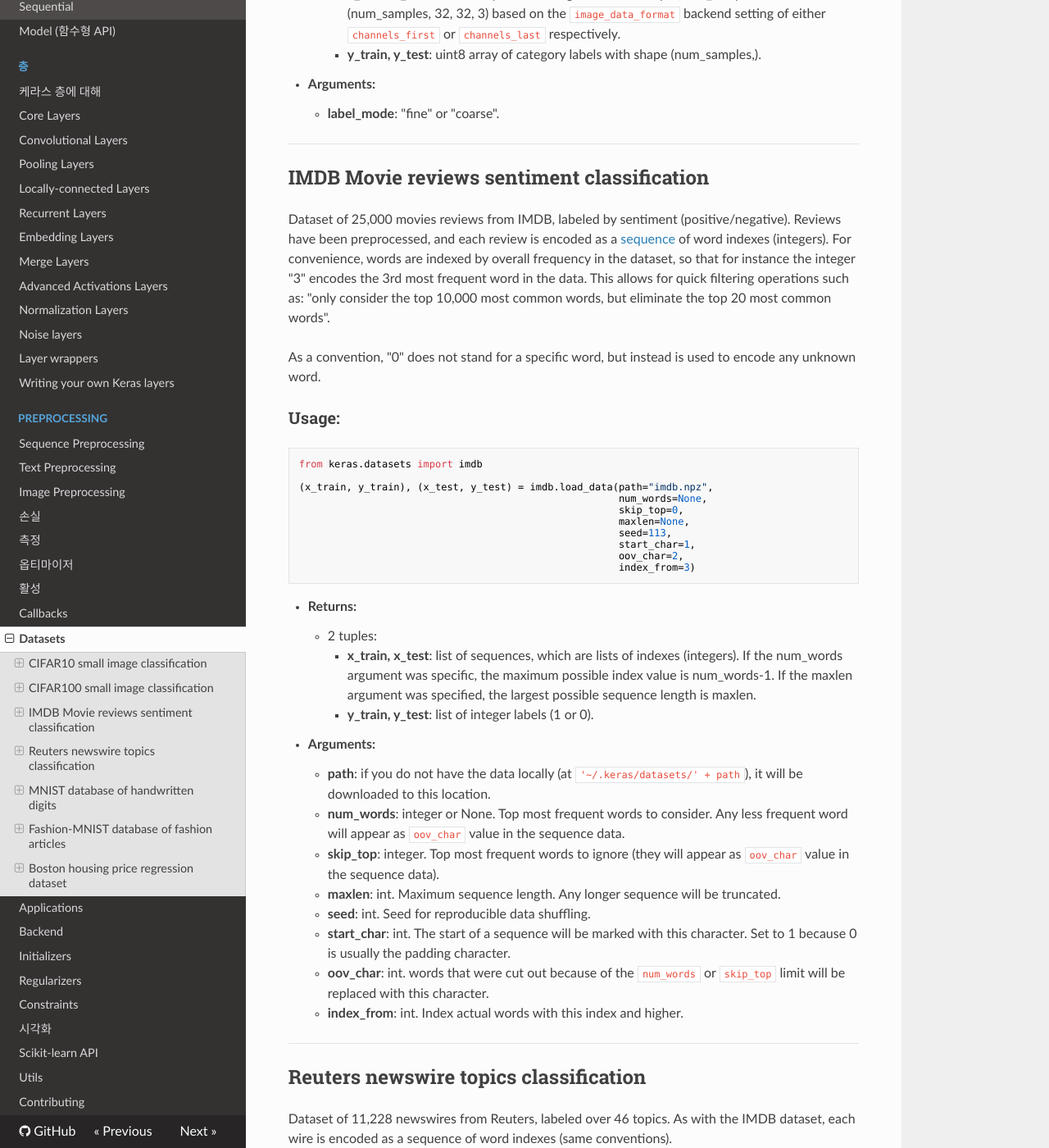
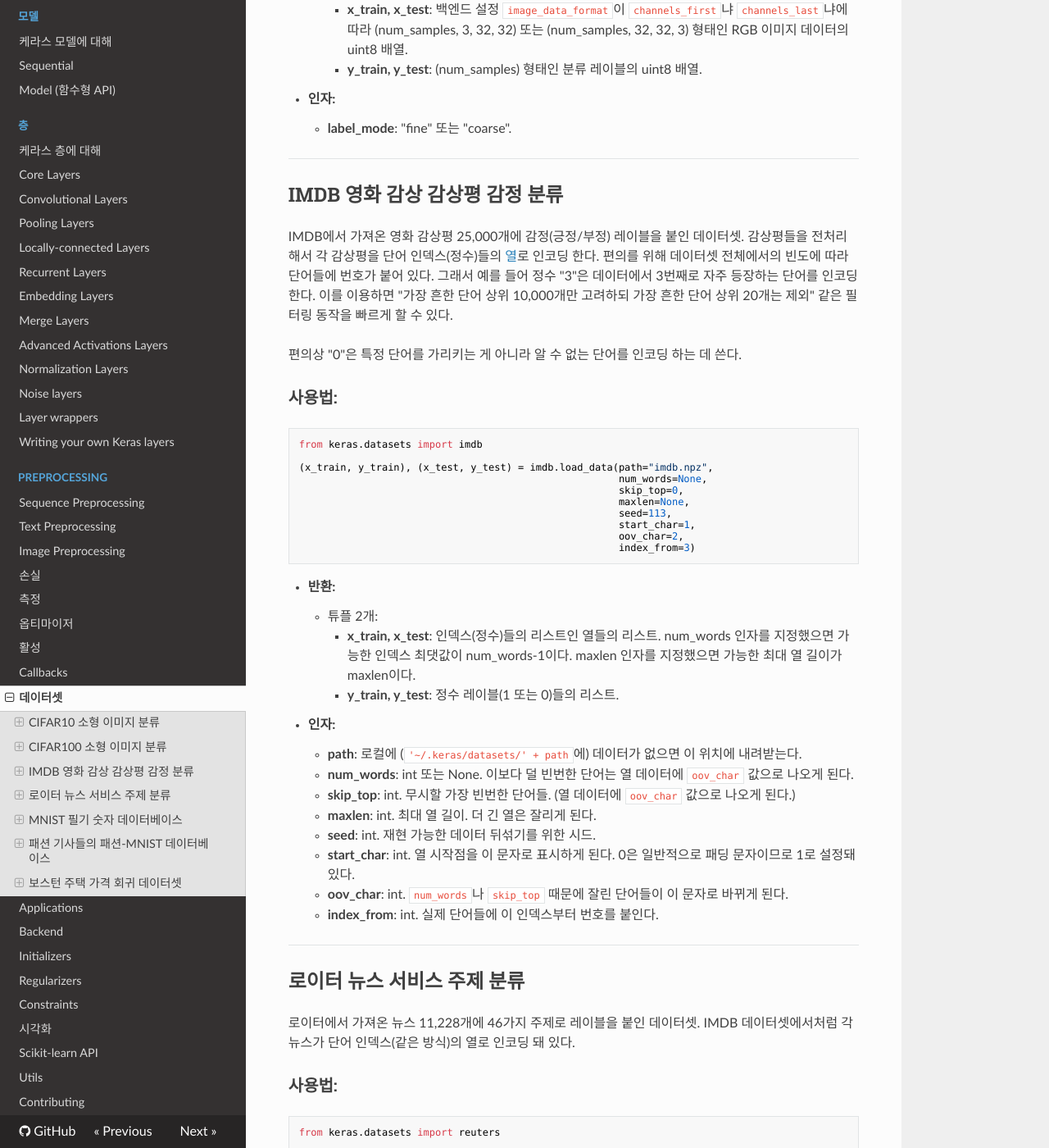
Before and after one commit to wariua/keras-docs-ko, an MkDocs documentation site: the page built from sources/datasets.md, in a window 1280 px wide and 1400 px high, scrolled down 970 px. Shown: the whole window at 82% size. Built offline with MkDocs 1.6.1, drawn with Linux system fonts in a browser that asks for light colours; nearby versions of some CDN libraries; old or Windows-style settings are respelled for this version of MkDocs; some of the changed text lies outside the part shown.

Commit message:
translated datasets.md

````diff
--- a/mkdocs.yml
+++ b/mkdocs.yml
@@ -43,7 +43,7 @@ pages:
 - 옵티마이저: optimizers.md
 - 활성: activations.md
 - Callbacks: callbacks.md
-- Datasets: datasets.md
+- 데이터셋: datasets.md
 - Applications: applications.md
 - Backend: backend.md
 - Initializers: initializers.md
--- a/sources/datasets.md
+++ b/sources/datasets.md
@@ -1,10 +1,10 @@
-# Datasets
+# 데이터셋
 
-## CIFAR10 small image classification
+## CIFAR10 소형 이미지 분류
 
-Dataset of 50,000 32x32 color training images, labeled over 10 categories, and 10,000 test images.
+10가지 분류로 레이블이 붙은 32x32 컬러 훈련 이미지 50,000개, 그리고 테스트 이미지 10,000개로 된 데이터셋.
 
-### Usage:
+### 사용법:
 
 ```python
 from keras.datasets import cifar10
@@ -12,19 +12,19 @@ from keras.datasets import cifar10
 (x_train, y_train), (x_test, y_test) = cifar10.load_data()
 ```
 
-- __Returns:__
-    - 2 tuples:
-        - __x_train, x_test__: uint8 array of RGB image data with shape (num_samples, 3, 32, 32) or (num_samples, 32, 32, 3) based on the `image_data_format` backend setting of either `channels_first` or `channels_last` respectively.
-        - __y_train, y_test__: uint8 array of category labels (integers in range 0-9) with shape (num_samples,).
+- __반환:__
+    - 튜플 2개:
+        - __x_train, x_test__: 백엔드 설정 `image_data_format`이 `channels_first`냐 `channels_last`냐에 따라 (num_samples, 3, 32, 32) 또는 (num_samples, 32, 32, 3) 형태인 RGB 이미지 데이터의 uint8 배열.
+        - __y_train, y_test__: (num_samples) 형태인 분류 레이블(0-9 범위의 정수)의 uint8 배열.
 
 
 ---
 
-## CIFAR100 small image classification
+## CIFAR100 소형 이미지 분류
 
-Dataset of 50,000 32x32 color training images, labeled over 100 categories, and 10,000 test images.
+100가지 분류로 레이블이 붙은 32x32 컬러 훈련 이미지 50,000개, 그리고 테스트 이미지 10,000개로 된 데이터셋.
 
-### Usage:
+### 사용법:
 
 ```python
 from keras.datasets import cifar100
@@ -32,25 +32,25 @@ from keras.datasets import cifar100
 (x_train, y_train), (x_test, y_test) = cifar100.load_data(label_mode='fine')
 ```
 
-- __Returns:__
-    - 2 tuples:
-        - __x_train, x_test__: uint8 array of RGB image data with shape (num_samples, 3, 32, 32) or (num_samples, 32, 32, 3) based on the `image_data_format` backend setting of either `channels_first` or `channels_last` respectively.
-        - __y_train, y_test__: uint8 array of category labels with shape (num_samples,).
+- __반환:__
+    - 튜플 2개:
+        - __x_train, x_test__: 백엔드 설정 `image_data_format`이 `channels_first`냐 `channels_last`냐에 따라 (num_samples, 3, 32, 32) 또는 (num_samples, 32, 32, 3) 형태인 RGB 이미지 데이터의 uint8 배열.
+        - __y_train, y_test__: (num_samples) 형태인 분류 레이블의 uint8 배열.
 
-- __Arguments:__
+- __인자:__
 
-    - __label_mode__: "fine" or "coarse".
+    - __label_mode__: "fine" 또는 "coarse".
 
 
 ---
 
-## IMDB Movie reviews sentiment classification
+## IMDB 영화 감상 감상평 감정 분류
 
-Dataset of 25,000 movies reviews from IMDB, labeled by sentiment (positive/negative). Reviews have been preprocessed, and each review is encoded as a [sequence](preprocessing/sequence.md) of word indexes (integers). For convenience, words are indexed by overall frequency in the dataset, so that for instance the integer "3" encodes the 3rd most frequent word in the data. This allows for quick filtering operations such as: "only consider the top 10,000 most common words, but eliminate the top 20 most common words".
+IMDB에서 가져온 영화 감상평 25,000개에 감정(긍정/부정) 레이블을 붙인 데이터셋. 감상평들을 전처리해서 각 감상평을 단어 인덱스(정수)들의 [열](preprocessing/sequence.md)로 인코딩 한다. 편의를 위해 데이터셋 전체에서의 빈도에 따라 단어들에 번호가 붙어 있다. 그래서 예를 들어 정수 "3"은 데이터에서 3번째로 자주 등장하는 단어를 인코딩 한다. 이를 이용하면 "가장 흔한 단어 상위 10,000개만 고려하되 가장 흔한 단어 상위 20개는 제외" 같은 필터링 동작을 빠르게 할 수 있다.
 
-As a convention, "0" does not stand for a specific word, but instead is used to encode any unknown word.
+편의상 "0"은 특정 단어를 가리키는 게 아니라 알 수 없는 단어를 인코딩 하는 데 쓴다.
 
-### Usage:
+### 사용법:
 
 ```python
 from keras.datasets import imdb
@@ -64,32 +64,32 @@ from keras.datasets import imdb
                                                       oov_char=2,
                                                       index_from=3)
 ```
-- __Returns:__
-    - 2 tuples:
-        - __x_train, x_test__: list of sequences, which are lists of indexes (integers). If the num_words argument was specific, the maximum possible index value is num_words-1. If the maxlen argument was specified, the largest possible sequence length is maxlen.
-        - __y_train, y_test__: list of integer labels (1 or 0).
+- __반환:__
+    - 튜플 2개:
+        - __x_train, x_test__: 인덱스(정수)들의 리스트인 열들의 리스트. num_words 인자를 지정했으면 가능한 인덱스 최댓값이 num_words-1이다. maxlen 인자를 지정했으면 가능한 최대 열 길이가 maxlen이다.
+        - __y_train, y_test__: 정수 레이블(1 또는 0)들의 리스트.
 
-- __Arguments:__
+- __인자:__
 
-    - __path__: if you do not have the data locally (at `'~/.keras/datasets/' + path`), it will be downloaded to this location.
-    - __num_words__: integer or None. Top most frequent words to consider. Any less frequent word will appear as `oov_char` value in the sequence data.
-    - __skip_top__: integer. Top most frequent words to ignore (they will appear as `oov_char` value in the sequence data).
-    - __maxlen__: int. Maximum sequence length. Any longer sequence will be truncated.
-    - __seed__: int. Seed for reproducible data shuffling.
-    - __start_char__: int. The start of a sequence will be marked with this character.
-        Set to 1 because 0 is usually the padding character.
-    - __oov_char__: int. words that were cut out because of the `num_words`
-        or `skip_top` limit will be replaced with this character.
-    - __index_from__: int. Index actual words with this index and higher.
+    - __path__: 로컬에 (`'~/.keras/datasets/' + path`에) 데이터가 없으면 이 위치에 내려받는다.
+    - __num_words__: int 또는 None. 이보다 덜 빈번한 단어는 열 데이터에 `oov_char` 값으로 나오게 된다.
+    - __skip_top__: int. 무시할 가장 빈번한 단어들. (열 데이터에 `oov_char` 값으로 나오게 된다.)
+    - __maxlen__: int. 최대 열 길이. 더 긴 열은 잘리게 된다.
+    - __seed__: int. 재현 가능한 데이터 뒤섞기를 위한 시드.
+    - __start_char__: int. 열 시작점을 이 문자로 표시하게 된다.
+        0은 일반적으로 패딩 문자이므로 1로 설정돼 있다.
+    - __oov_char__: int. `num_words`나 `skip_top` 때문에 잘린
+        단어들이 이 문자로 바뀌게 된다.
+    - __index_from__: int. 실제 단어들에 이 인덱스부터 번호를 붙인다.
 
 
 ---
 
-## Reuters newswire topics classification
+## 로이터 뉴스 서비스 주제 분류
 
-Dataset of 11,228 newswires from Reuters, labeled over 46 topics. As with the IMDB dataset, each wire is encoded as a sequence of word indexes (same conventions).
+로이터에서 가져온 뉴스 11,228개에 46가지 주제로 레이블을 붙인 데이터셋. IMDB 데이터셋에서처럼 각 뉴스가 단어 인덱스(같은 방식)의 열로 인코딩 돼 있다.
 
-### Usage:
+### 사용법:
 
 ```python
 from keras.datasets import reuters
@@ -105,30 +105,30 @@ from keras.datasets import reuters
                                                          index_from=3)
 ```
 
-The specifications are the same as that of the IMDB dataset, with the addition of:
+IMDB 데이터셋과 내용이 같되 추가로 다음 인자가 있다.
 
-- __test_split__: float. Fraction of the dataset to be used as test data.
+- __test_split__: float. 데이터셋에서 테스트 데이터로 쓸 부분의 비율.
 
-This dataset also makes available the word index used for encoding the sequences:
+이 데이터셋에서는 열 인코딩에 쓰인 단어 인덱스를 얻을 수도 있다.
 
 ```python
 word_index = reuters.get_word_index(path="reuters_word_index.json")
 ```
 
-- __Returns:__ A dictionary where key are words (str) and values are indexes (integer). eg. `word_index["giraffe"]` might return `1234`.
+- __반환:__ 키가 단어(str)이고 값이 인덱스(int)인 딕셔너리. 가령 `word_index["giraffe"]`가 `1234`를 반환할 수 있을 것이다.
 
-- __Arguments:__
+- __인자:__
 
-    - __path__: if you do not have the index file locally (at `'~/.keras/datasets/' + path`), it will be downloaded to this location.
+    - __path__: 로컬에 (`'~/.keras/datasets/' + path`에) 인덱스 파일이 없으면 이 위치에 내려받는다.
 
 
 ---
 
-## MNIST database of handwritten digits
+## MNIST 필기 숫자 데이터베이스
 
-Dataset of 60,000 28x28 grayscale images of the 10 digits, along with a test set of 10,000 images.
+10가지 숫자들의 28x28 그레이스케일 이미지 60,000개짜리 데이터셋과 이미지 10,000개짜리 테스트셋.
 
-### Usage:
+### 사용법:
 
 ```python
 from keras.datasets import mnist
@@ -136,36 +136,36 @@ from keras.datasets import mnist
 (x_train, y_train), (x_test, y_test) = mnist.load_data()
 ```
 
-- __Returns:__
-    - 2 tuples:
-        - __x_train, x_test__: uint8 array of grayscale image data with shape (num_samples, 28, 28).
-        - __y_train, y_test__: uint8 array of digit labels (integers in range 0-9) with shape (num_samples,).
+- __반환:__
+    - 튜플 2개:
+        - __x_train, x_test__: (num_samples, 28, 28) 형태인 그레이스케일 이미지 데이터의 uint8 배열.
+        - __y_train, y_test__: (num_samples) 형태인 숫자 레이블(0-9 범위의 정수)의 uint8 배열.
 
-- __Arguments:__
+- __인자:__
 
-    - __path__: if you do not have the index file locally (at `'~/.keras/datasets/' + path`), it will be downloaded to this location.
+    - __path__: 로컬에 (`'~/.keras/datasets/' + path`에) 인덱스 파일이 없으면 이 위치에 내려받는다.
 
 
 ---
 
-## Fashion-MNIST database of fashion articles
+## 패션 기사들의 패션-MNIST 데이터베이스
 
-Dataset of 60,000 28x28 grayscale images of 10 fashion categories, along with a test set of 10,000 images. This dataset can be used as a drop-in replacement for MNIST. The class labels are:
+10가지 패션 분류의 28x28 그레이스케일 이미지 60,000개짜리 데이터셋과 이미지 10,000개짜리 테스트셋. 이 데이터셋을 그대로 MNIST 대신에 쓸 수 있다. 분류 레이블은 다음과 같다.
 
-| Label | Description |
+| 레이블 | 설명 |
 | --- | --- |
-| 0 | T-shirt/top |
-| 1 | Trouser |
-| 2 | Pullover |
-| 3 | Dress |
-| 4 | Coat |
-| 5 | Sandal |
-| 6 | Shirt |
-| 7 | Sneaker |
-| 8 | Bag |
-| 9 | Ankle boot |
+| 0 | 티셔츠/상의 |
+| 1 | 바지 |
+| 2 | 풀오버 |
+| 3 | 드레스 |
+| 4 | 코트 |
+| 5 | 샌들 |
+| 6 | 셔츠 |
+| 7 | 스니커 |
+| 8 | 가방 |
+| 9 | 발목 부츠 |
 
-### Usage:
+### 사용법:
 
 ```python
 from keras.datasets import fashion_mnist
@@ -173,24 +173,24 @@ from keras.datasets import fashion_mnist
 (x_train, y_train), (x_test, y_test) = fashion_mnist.load_data()
 ```
 
-- __Returns:__
-    - 2 tuples:
-        - __x_train, x_test__: uint8 array of grayscale image data with shape (num_samples, 28, 28).
-        - __y_train, y_test__: uint8 array of labels (integers in range 0-9) with shape (num_samples,).
+- __반환:__
+    - 튜플 2개:
+        - __x_train, x_test__: (num_samples, 28, 28) 형태인 그레이스케일 이미지 데이터의 uint8 배열.
+        - __y_train, y_test__: (num_samples) 형태인 분류 레이블(0-9 범위의 정수)의 uint8 배열.
 
 
 ---
 
-## Boston housing price regression dataset
+## 보스턴 주택 가격 회귀 데이터셋
 
 
-Dataset taken from the StatLib library which is maintained at Carnegie Mellon University.
+카네기 멜론 대학교에서 유지하는 StatLib 라이브러리에서 가져 온 데이터셋이다.
 
-Samples contain 13 attributes of houses at different locations around the Boston suburbs in the late 1970s.
-Targets are the median values of the houses at a location (in k$).
+1970년대 말 보스턴 교외 근방 여러 위치의 주택들의 13가지 속성을 담은 표본들이다.
+목표는 어떤 위치의 주택들의 중간 가격(k$ 단위)이다.
 
 
-### Usage:
+### 사용법:
 
 ```python
 from keras.datasets import boston_housing
@@ -198,12 +198,12 @@ from keras.datasets import boston_housing
 (x_train, y_train), (x_test, y_test) = boston_housing.load_data()
 ```
 
-- __Arguments:__
-    - __path__: path where to cache the dataset locally
-        (relative to ~/.keras/datasets).
-    - __seed__: Random seed for shuffling the data
-        before computing the test split.
-    - __test_split__: fraction of the data to reserve as test set.
+- __인자:__
+    - __path__: 데이터셋을 로컬에 캐싱 해 둘 경로.
+        (~/.keras/datasets 기준)
+    - __seed__: 테스트 부분 계산 전의 데이터 뒤섞기를
+        위한 난수 시드.
+    - __test_split__: 테스트 셋으로 예약해 둘 데이터 부분의 비율.
 
-- __Returns:__
-    Tuple of Numpy arrays: `(x_train, y_train), (x_test, y_test)`.
+- __반환:__
+    Numpy 배열들의 튜플: `(x_train, y_train), (x_test, y_test)`.
````
